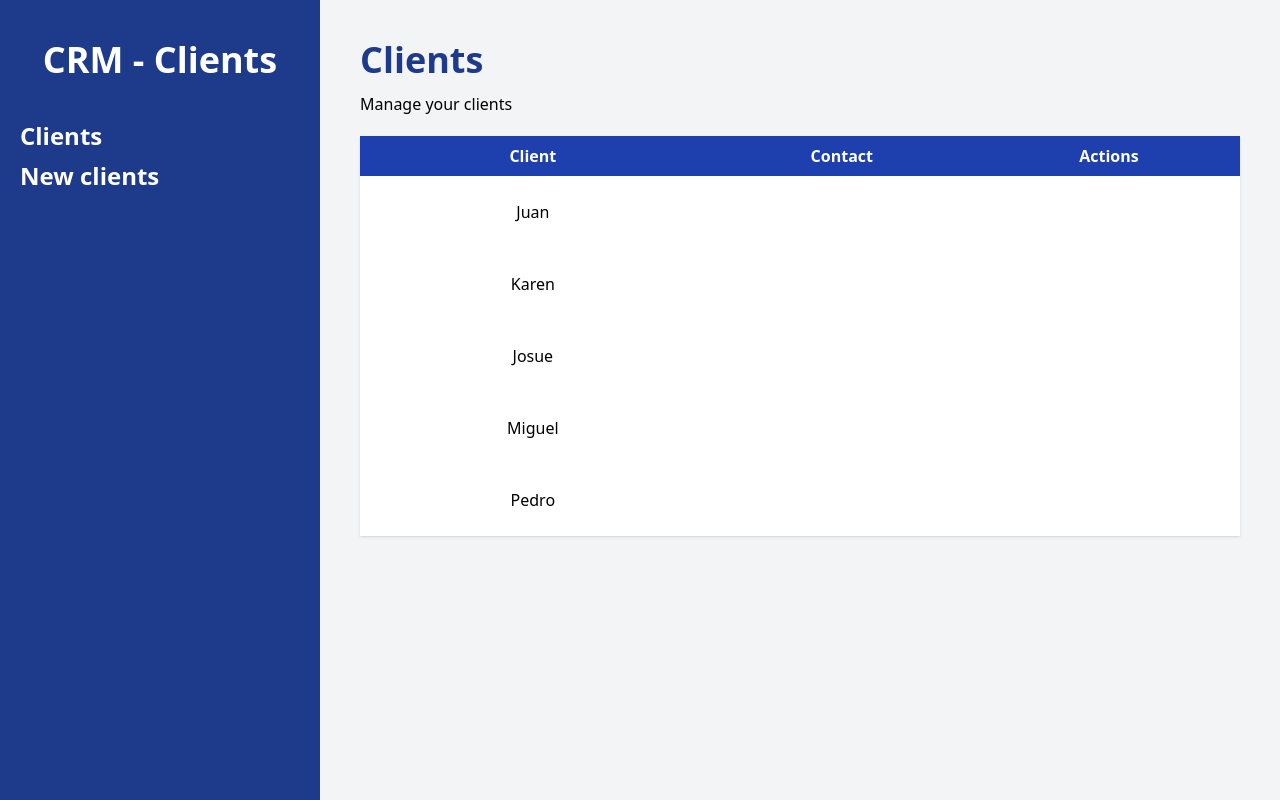
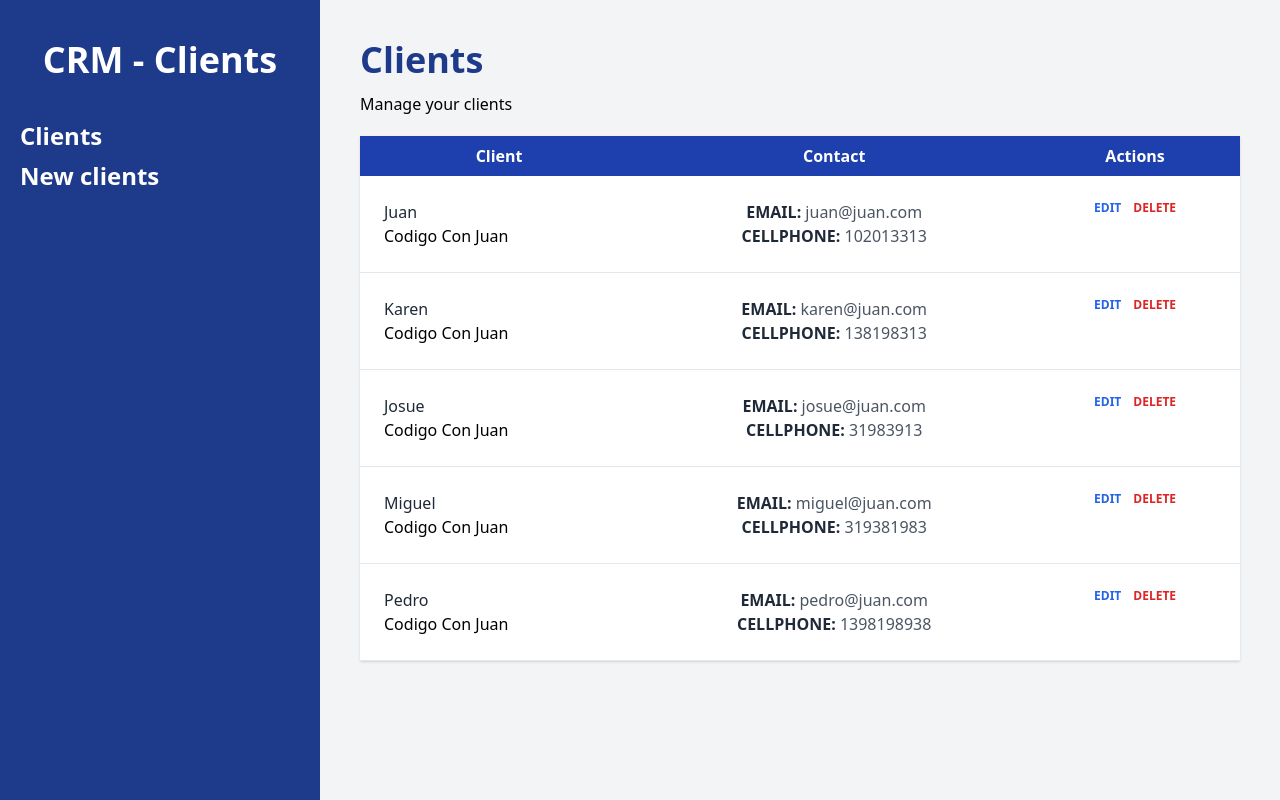
Before and after one commit to Radapls/CRM, a React (Vite) app: page / in a window 1280 px wide. Built offline with nearby package versions, Linux system fonts and the light colour scheme.

Commit message:
feat: Mock data on clients list and start new client page

```diff
--- a/src/components/Client.jsx
+++ b/src/components/Client.jsx
@@ -5,10 +5,33 @@ function Client({ client })
     const { name, company, email, mobile, id } = client;
 
     return (
-        <tr>
+        <tr className="border-b">
+            <td className="p-6">
+                <p className="text-l text-gray-800">{name}</p>
+                <p >{company}</p>
+            </td>
+
+
             <td className="p-6 text-center">
-                {name}
+                <p className="text-gray-600">
+                    <span className="text-gray-800 uppercase font-bold">Email: </span> {email}
+                </p>
+                <p className="text-gray-600">
+                    <span className="text-gray-800 uppercase font-bold">Cellphone: </span> {mobile}
+                </p>
             </td>
+
+            <td className="p-6 flex gap-3 justify-center">
+                <button
+                    type="button"
+                    className="text-blue-600 hover:text-blue-700 uppercase font-bold text-xs"> Edit
+                </button>
+                <button
+                    type="button"
+                    className="text-red-600 hover:text-red-700 uppercase font-bold text-xs"> Delete
+                </button>
+            </td>
+
         </tr>
     )
 }
--- a/src/constants/clients.js
+++ b/src/constants/constants.js
@@ -6,7 +6,7 @@
  * This file, project or its parts can not be copied and/or distributed without
  * the express permission of Juan Felipe Rada.
  *
- * @file clients.js
+ * @file constants.js
  * @author Juan Felipe Rada <radapls8@gmail.com>
  * @date Monday, 6th February 2023
  */
--- a/src/pages/Index.jsx
+++ b/src/pages/Index.jsx
@@ -13,7 +13,7 @@
 
 import { useLoaderData } from 'react-router-dom';
 import Client from "../components/Client";
-import clients from "../constants/clients";
+import clients from "../constants/constants";
 
 export function loader()
 {
@@ -42,8 +42,11 @@ function Index()
             </thead>
 
             <tbody>
-              {clients.map(client => (
-                <Client client={client} key={client.id} />
+              {clients.map((client) => (
+                <Client
+                  key={client.id}
+                  client={client}
+                />
               ))}
             </tbody>
 
--- a/src/pages/NewClient.jsx
+++ b/src/pages/NewClient.jsx
@@ -11,11 +11,30 @@
  * @date Monday, 6th February 2023
  */
 
-import React from 'react'
+import { useNavigate } from "react-router-dom"
 
-const NewClient = () => {
+const NewClient = () =>
+{
+
+  const navigate = useNavigate()
+
   return (
-    <div>NewClient</div>
+    <>
+      <h1 className='font-black text-4xl text-blue-900'> New client </h1>
+      <p className='mt-3'>Fill in all the fields to register a new customer</p>
+
+      <div className="flex justify-end">
+        <button
+          onClick={() => navigate(-1)}
+          className="bg-blue-800 text-white px-3 py-1 font-bold uppercase rounded-md"> Back
+
+        </button>
+      </div>
+
+      <div className="bg-white shadow rounded-md md:w-3/4 mx-auto px-5 py-10">
+        <p>Forme here</p>
+      </div>
+    </>
   )
 }
 
```
